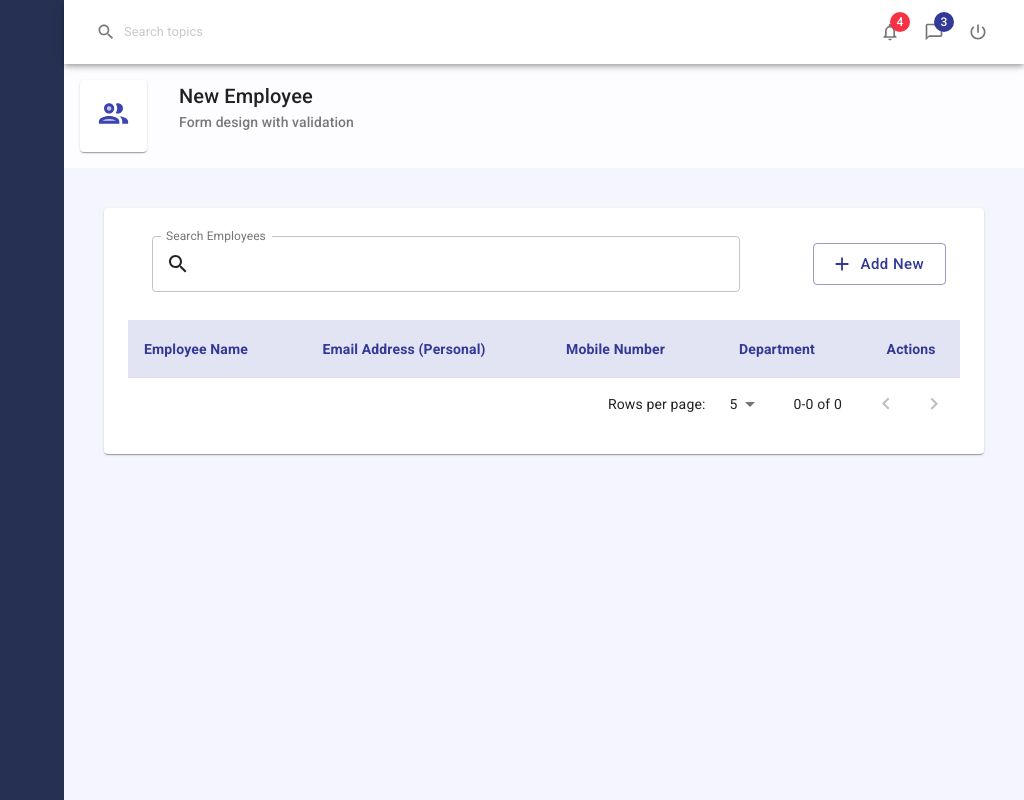
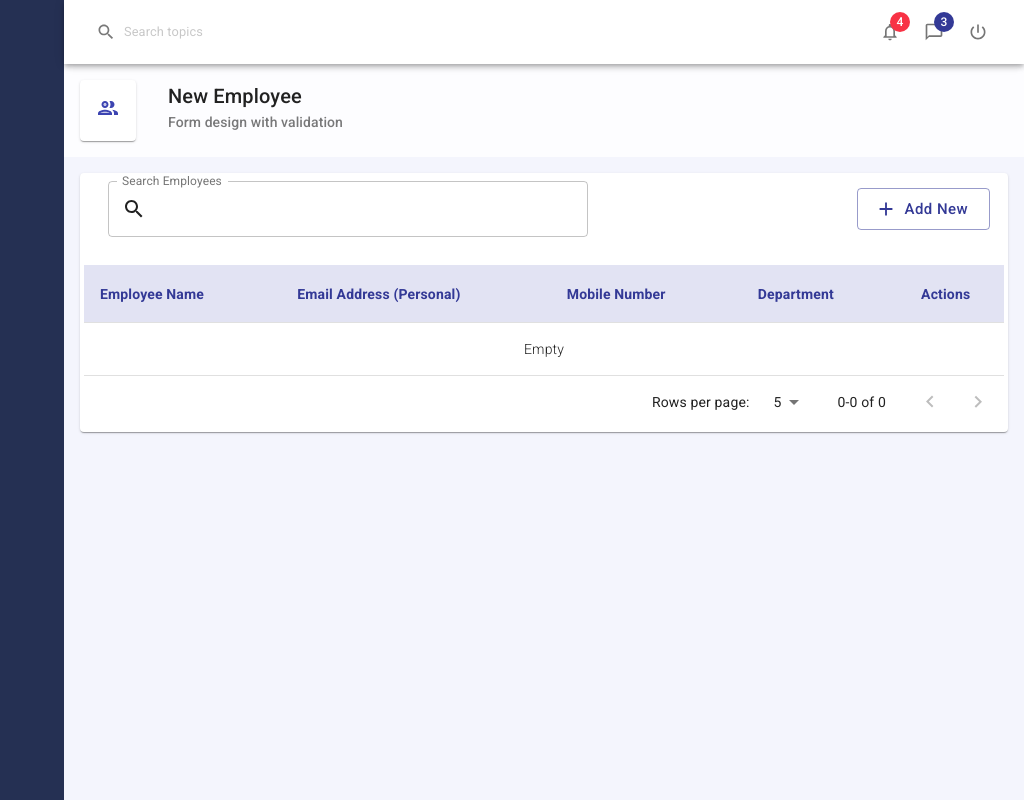
Before and after one commit to soumyabhardwaj/formandtable, a React (Create React App) app: page / in a window 1280 px wide. Shown: the whole page, without its empty margins (256-1280 px from the left). Built offline with nearby package versions, Linux system fonts and the light colour scheme.

Commit message:
Update Employees.js

```diff
--- a/src/pages/Employees/Employees.js
+++ b/src/pages/Employees/Employees.js
@@ -16,11 +16,11 @@ import ConfirmDialog from "../../components/ConfirmDialog";
 
 const useStyles = makeStyles(theme => ({
     pageContent: {
-        margin: theme.spacing(5),
-        padding: theme.spacing(3)
+        margin: theme.spacing(2),
+        padding: theme.spacing(0.5)
     },
     searchInput: {
-        width: '75%'
+        width: '55%'
     },
     newButton: {
         position: 'absolute',
@@ -106,7 +106,7 @@ export default function Employees() {
             <PageHeader
                 title="New Employee"
                 subTitle="Form design with validation"
-                icon={<PeopleOutlineTwoToneIcon fontSize="large" />}
+                icon={<PeopleOutlineTwoToneIcon fontSize="medium" />}
             />
             <Paper className={classes.pageContent}>
 
@@ -124,6 +124,7 @@ export default function Employees() {
                     <Controls.Button
                         text="Add New"
                         variant="outlined"
+
                         startIcon={<AddIcon />}
                         className={classes.newButton}
                         onClick={() => { setOpenPopup(true); setRecordForEdit(null); }}
@@ -131,10 +132,11 @@ export default function Employees() {
                 </Toolbar>
                 <TblContainer>
                     <TblHead />
-                    <TableBody>
+                   {recordsAfterPagingAndSorting().length?(<TableBody>
                         {
                             recordsAfterPagingAndSorting().map(item =>
-                                (<TableRow key={item.id}>
+                                (
+                                <TableRow key={item.id}>
                                     <TableCell>{item.fullName}</TableCell>
                                     <TableCell>{item.email}</TableCell>
                                     <TableCell>{item.mobile}</TableCell>
@@ -161,8 +163,19 @@ export default function Employees() {
                                 </TableRow>)
                             )
                         }
-                    </TableBody>
-                </TblContainer>
+                    </TableBody>):
+
+                ( <TableBody>
+                     <TableRow >
+                      <TableCell colSpan={5} align="center">
+                         Empty
+                         </TableCell>
+
+
+
+                      </TableRow>
+                 </TableBody>)}
+                 </TblContainer>
                 <TblPagination />
             </Paper>
             <Popup
```
